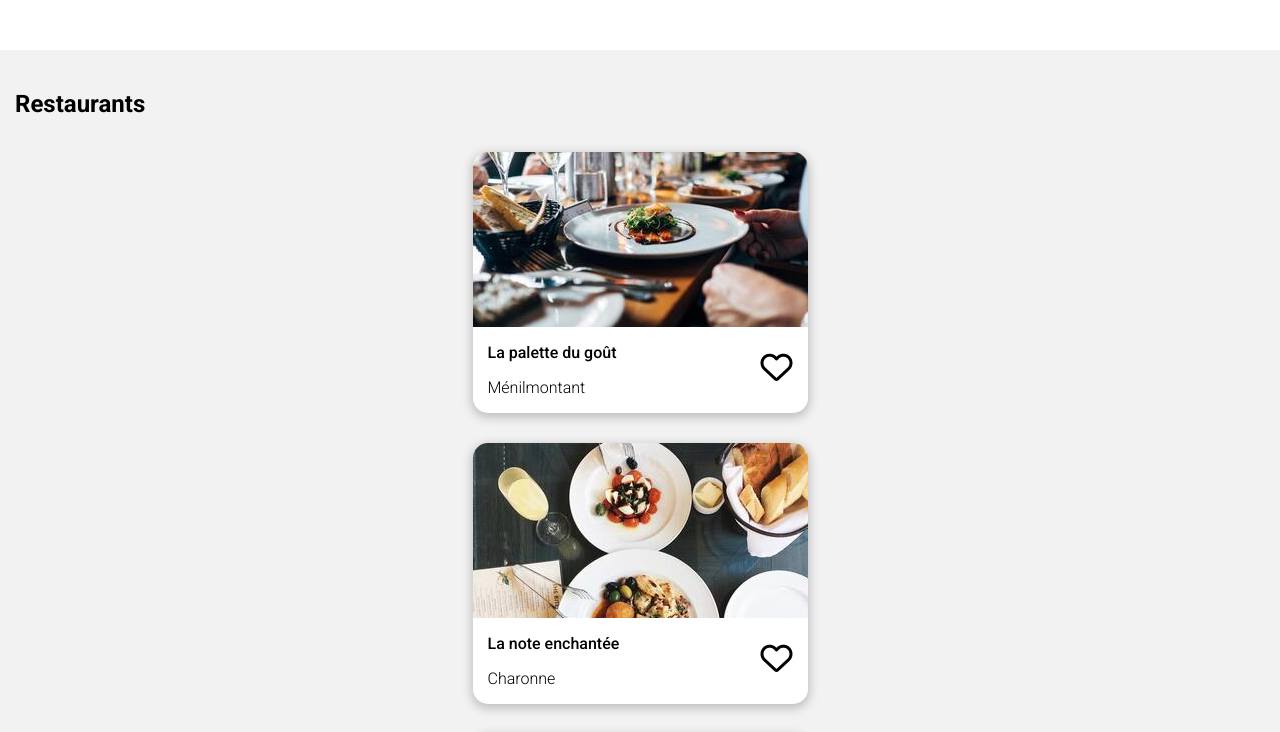
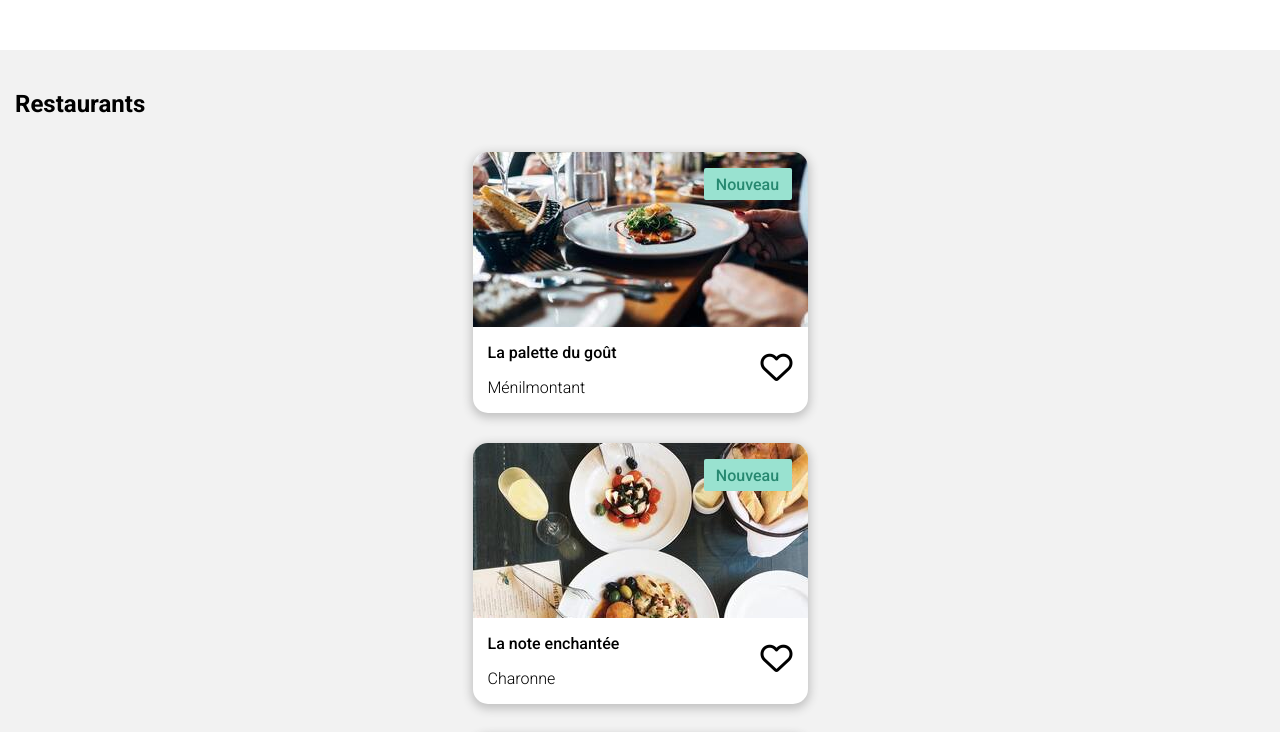
Before and after one commit to Jmonzili/Ohmyfood-React, a React (Create React App) app in the folder ohmyfood/: page / in a window 1280 px wide. Shown: the part 820-1552 px from the top of the page. Built offline with nearby package versions, Linux system fonts and the light colour scheme; a web font is replaced by a local one.

Commit message:
component StickerNew + Link vers page menu au clique sur une Card restaurant

```diff
--- a/ohmyfood/src/components/home-page/Restaurants/Card.jsx
+++ b/ohmyfood/src/components/home-page/Restaurants/Card.jsx
@@ -1,6 +1,7 @@
 import styled from 'styled-components'
 import colors from '../../../utils/style/colors'
 import Heart from '../../Reussable/Heart'
+import StickerNew from './StickerNew'
 
 const CardWrapper = styled.div`
 border: 0 solid;
@@ -38,11 +39,12 @@ const CardTitle =styled.p`
 font-weight: 500;
 `
 
-function Card({ id, picture, street, name }) {
+function Card({ picture, street, name, isNew }) {
     return (
         <CardWrapper>
             <CardCover>
                 <CardPicture src={picture} alt={name} />
+                {isNew && <StickerNew />}
             </CardCover>
             <CardDescription>
                 <div>
--- a/ohmyfood/src/components/home-page/Restaurants/RestaurantList.jsx
+++ b/ohmyfood/src/components/home-page/Restaurants/RestaurantList.jsx
@@ -1,5 +1,5 @@
+import { Link } from 'react-router-dom'
 import styled from 'styled-components'
-// import { Link } from 'react-router-dom'
 import { restaurantsList } from '../../../datas/restaurantsList'
 import Card from './Card'
 
@@ -13,13 +13,16 @@ align-items: center;
 function RestaurantsList() {
     return (
         <List>
-            {restaurantsList.map(({ id, picture, street, name}) => (
+            {restaurantsList.map(({ id, picture, street, name, isNew}) => (
+                <Link key={id} to={`/menu/${id}`}>
                     <Card
                         id={id}
                         picture={picture}
                         street={street}
                         name={name}
+                        isNew={isNew}
                     />
+                </Link>
             ))}
         </List>
     )
--- /dev/null
+++ b/ohmyfood/src/components/home-page/Restaurants/StickerNew.jsx
@@ -0,0 +1,25 @@
+import styled from 'styled-components'
+import colors from '../../../utils/style/colors'
+
+const Sticker = styled.span`
+position: absolute;
+height: 2rem;
+width: 5.5rem;
+background-color: ${colors.tertiary};
+color: ${colors.tertiaryDark};
+display: grid;
+place-items: center;
+font-weight: 500;
+top: 1rem;
+right: 1rem;
+z-index: 1;
+border-radius: 2px;
+`
+
+function StickerNew() {
+    return (
+        <Sticker>Nouveau</Sticker>
+    )
+}
+
+export default StickerNew
--- a/ohmyfood/src/datas/restaurantsList.js
+++ b/ohmyfood/src/datas/restaurantsList.js
@@ -9,14 +9,14 @@ export const restaurantsList = [
     name: 'La palette du goût',
     picture: laPaletteCover,
     street: 'Ménilmontant',
-    isNew: false,
+    isNew: true,
   },
   {
     id: 2,
     name: 'La note enchantée',
     picture: laNoteCover,
     street: 'Charonne',
-    isNew: false,
+    isNew: true,
   },
   {
     id: 3,
--- a/ohmyfood/src/index.jsx
+++ b/ohmyfood/src/index.jsx
@@ -14,7 +14,7 @@ ReactDOM.render(
       <Header />
       <Routes>
         <Route path='/' element={<Home />} />
-        <Route path='menu' element={<Menu />} />
+        <Route path='/menu/:id' element={<Menu />} />
         <Route path='*' element={<Error />} />
       </Routes>
       <Footer />
--- a/ohmyfood/src/utils/style/colors.js
+++ b/ohmyfood/src/utils/style/colors.js
@@ -2,7 +2,7 @@ const colors = {
   primary: '#9356DC',
   secondary: '#FF79DA',
   tertiary: '#99E2D0',
-  tertiary2: '#428b69',
+  tertiaryDark: '#278870',
   shadow: '#C2C2C2',
   grey: '#E2E2E2',
   greyLight: '#F2F2F2',
--- a/ohmyfood/src/utils/style/index.css
+++ b/ohmyfood/src/utils/style/index.css
@@ -20,6 +20,11 @@ main {
     align-items: center;
 }
 
+a {
+    text-decoration: none;
+    color: black;
+}
+
 /*
 @import url("https://fonts.googleapis.com/css2?family=Roboto:wght@100;300;400;500;700;900&family=Shrikhand&display=swap");
 */
```
Lines whose indentation alone changed are shown as unchanged.
